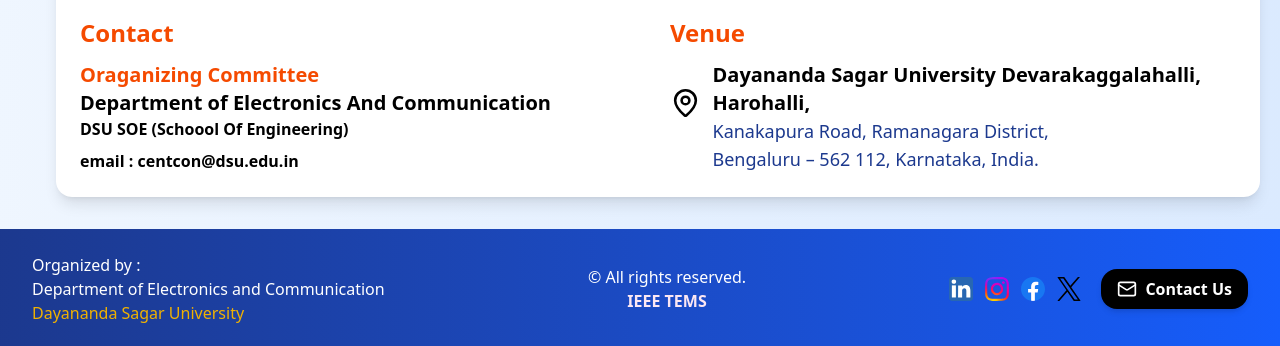
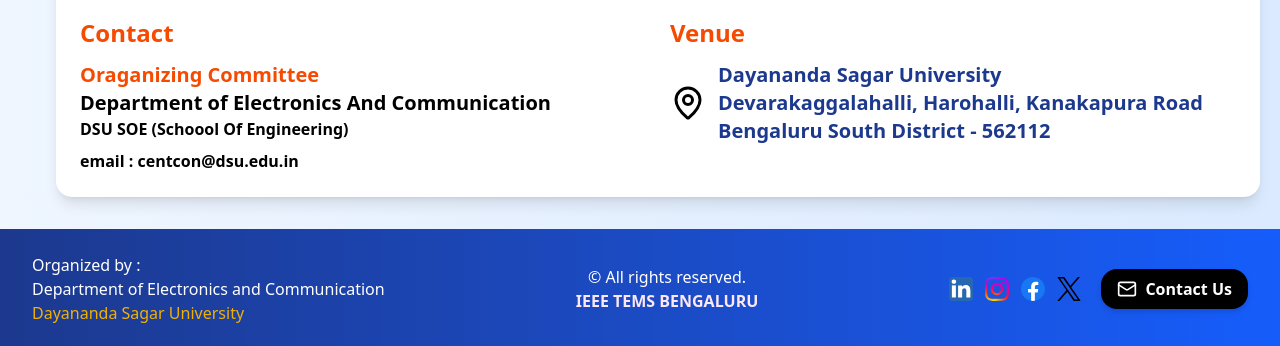
Before and after one commit to riteshkusingh27/IEEE_CONFERENCE, a React (Vite) app: page /about in a window 1280 px wide. Shown: the part 1329-1675 px from the top of the page. Built offline with nearby package versions, Linux system fonts and the light colour scheme.

Commit message:
fix: adress update

```diff
--- a/src/Components/About.jsx
+++ b/src/Components/About.jsx
@@ -42,11 +42,12 @@
               </a>
              </did>
             <div>
-            <p className="text-xl font-semibold text-black">Dayananda Sagar University Devarakaggalahalli, Harohalli,</p>
-           <a href="https://maps.app.goo.gl/A8f3w5wD62Y21JdD8" className=''>
+              <a href="https://maps.app.goo.gl/A8f3w5wD62Y21JdD8" className=''>
+            <p className="text-xl font-semibold text-blue-900">Dayananda Sagar University  <br />Devarakaggalahalli, Harohalli, Kanakapura Road <br /> Bengaluru South District - 562112</p>
+
            <div className="dirtodsu text-blue-900">
-             <p className="text-lg  ">Kanakapura Road, Ramanagara District,</p>
-             <p className="text-lg  ">Bengaluru – 562 112, Karnataka, India. </p>
+             {/* <p className="text-lg  ">Kanakapura Road, Bengaluru South District - 562112</p> */}
+             {/* <p className="text-lg  ">Bengaluru – 562 112, Karnataka, India. </p> */}
              </div>
            </a>
             </div>
--- a/src/Components/Footer.jsx
+++ b/src/Components/Footer.jsx
@@ -28,7 +28,7 @@
           </a>
         </div>
         <div className="text-center mb-4 md:mb-0">
-          <p>&copy; All rights reserved. <br/> <b className='text-pink-100'>IEEE TEMS</b></p>
+          <p>&copy; All rights reserved. <br/> <b className='text-pink-100'>IEEE TEMS BENGALURU</b></p>
         </div>
         <div className="flex space-x-3 justify-center md:justify-end items-center">
           <a href="#"><img src={linkdein} alt="LinkedIn" className="w-6 h-6" /></a>
```
